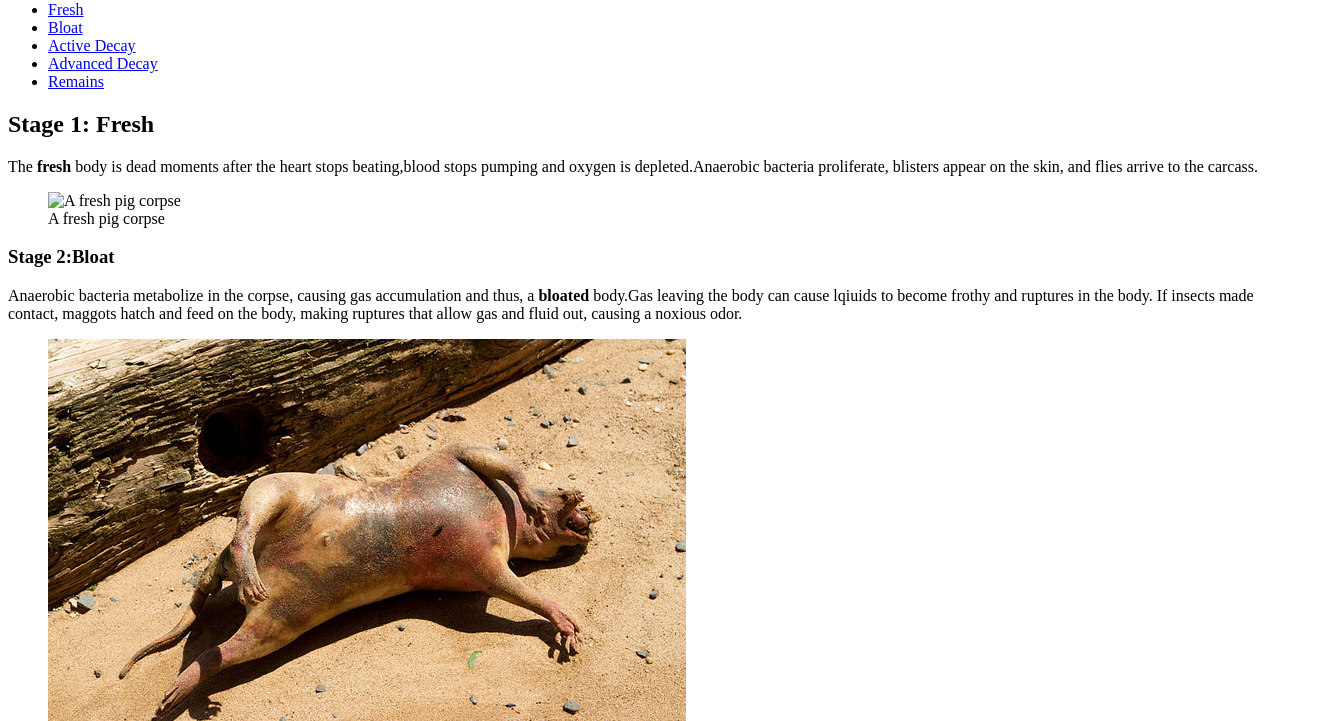
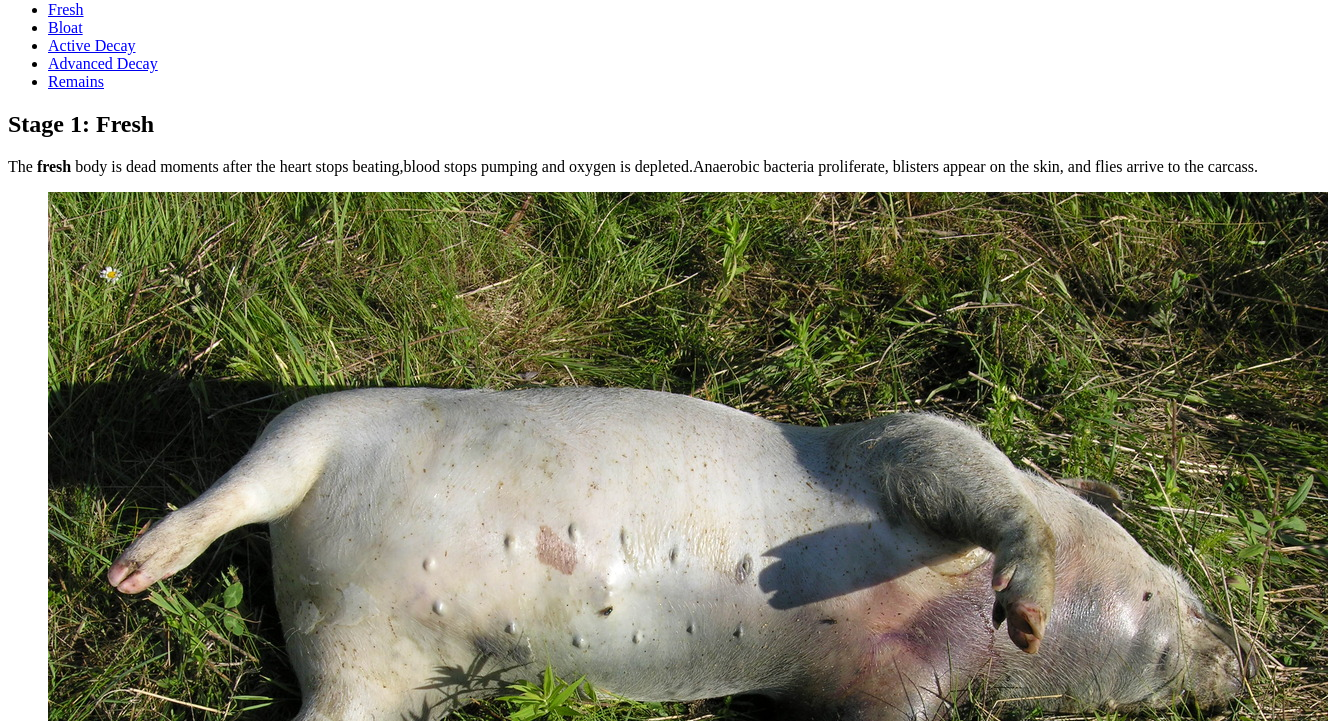
Before and after one commit to jaybajric/html-me-something, a plain HTML site: page index.html in a window 1280 px wide. Shown: the part 79-800 px from the top of the page, 1328 px wide, since content can reach past the window. Drawn offline with Linux system fonts and the light colour scheme; files whose address does not match are found by name.

Commit message:
Finished work on HTML page

```diff
--- a/index.html
+++ b/index.html
@@ -28,7 +28,7 @@
                   <h2>Stage 1: Fresh</h2>
                   <p>The <b>fresh</b> body is dead moments after the heart stops beating,blood stops pumping and oxygen is depleted.Anaerobic bacteria proliferate, blisters appear on the skin, and flies arrive to the carcass.</p>
                   <figure>
-                      <img src=":C:\Users\Jasmin\lc101\html-me-something\images\deadpig.jpg" alt=" A fresh pig corpse"/>
+                      <img src="C:\Users\Jasmin\lc101\html-me-something\images\deadpig.jpg" alt=" A fresh pig corpse"/>
                       <figcaption>A fresh pig corpse</figcaption>
 
                   </figure>
```
